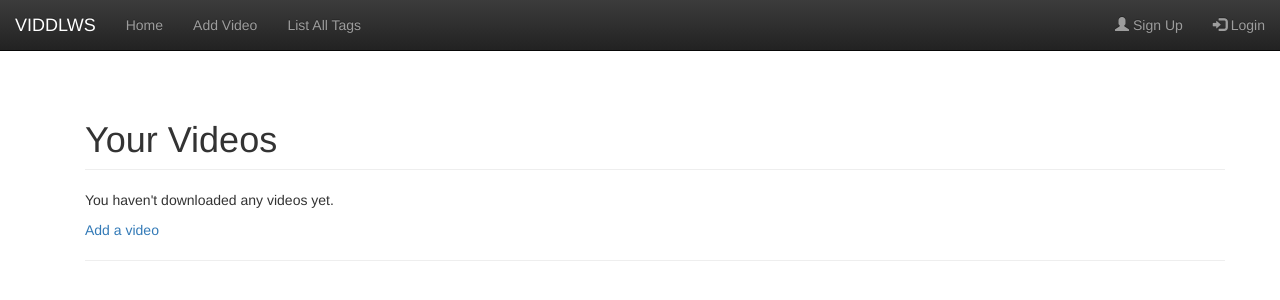
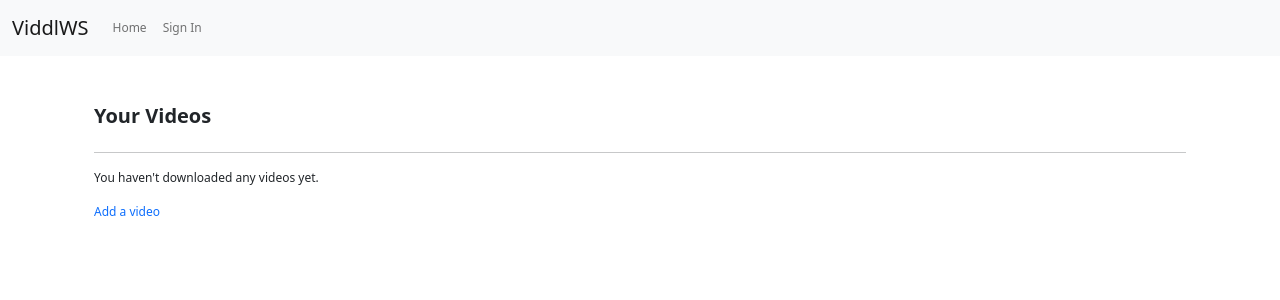
Before and after one commit to wreiner/viddlws, a Django app: template viddlws/core/templates/index.html in a window 1280 px wide. Shown: the top 300 px of the page. Run offline with Django 4.2, Linux system fonts and the light colour scheme; the template is opened without the code that fills it, so the values that code supplies are empty; some libraries are stand-ins or nearby versions.

Commit message:
Switch to newer base, upd components

```diff
--- a/viddlws/core/templates/index.html
+++ b/viddlws/core/templates/index.html
@@ -1,4 +1,4 @@
-{% extends "base/base.html" %}
+{% extends "base.html" %}
 
 {% comment "GPLv3 license note" %}
 #
@@ -28,13 +28,21 @@
     <div class="container">
 
         <!-- Page Header -->
-        <div class="row">
+        <div class="row mt-5 mb-1">
+            {% if tagslug %}
+            <div class="col-lg-8">
+                <h1>Videos tagged with {{ tagslug }}</h1>
+            </div>
+            <div class="col-lg-4 text-end"><b><a href="#"><i class="bi bi-rss"></i> Subscribe to tag</a></b></div>
+            {% else %}
             <div class="col-lg-12">
-                <h1 class="page-header">Your Videos
-                </h1>
+                <h1>Your Videos</h1>
             </div>
+            {% endif %}
         </div>
         <!-- /.row -->
+
+        <hr>
 
         <!-- Projects Row -->
 	{% if videos %}
@@ -42,21 +50,25 @@
 		    {% if forloop.counter0|divisibleby:3 %}
 			{% if not forloop.first %}
 			    </div>
+                <div class="row mt-5">
+                {% else %}
+                <div class="row mt-3">
 			{% endif %}
-			<div class="row">
 		    {% endif %}
 		    <div class="col-md-4 portfolio-item">
-			<a href="/v/{{video.id}}/">
-			    <img class="img-responsive" height="400" src="/downloads/{{video.thumbnailfile}}" alt="">
-			</a>
-			<h3>
-			    <a href="/v/{{video.id}}/">{{video.title}}</a>
-			</h3>
-			<p>
-			    {% for tag in video.tags_display %}
-			    <a href="/tags/{{tag.slug}}" class="label label-info">{{tag}}</a>
-			    {% endfor %}
-			</p>
+                <div class="card" style="width: 20vw;">
+                    <a href="/v/{{video.id}}/"><img src="/downloads/{{video.thumbnailfile}}" class="card-img-top" alt="..."></a>
+                    <div class="card-body">
+                      <h5 class="card-title list-title truncate"><a href="/v/{{video.id}}/">{{video.title}}</a></h5>
+                      <p class="card-text list-title truncate">{{ video.original_data.title }}</p>
+                      <p class="card-text truncate">{{ video.original_data.description }}</p>
+                      <p>
+                        {% for tag in video.tags_display %}
+                        <a href="/tags/{{tag.slug}}"><span class="badge rounded-pill text-bg-info">{{tag}}</span></a>
+                        {% endfor %}
+                    </p>
+                    </div>
+                  </div></a>
 		    </div>
 		{% endfor %}
 		{% if not forloop.last %}
@@ -64,11 +76,11 @@
 		{% endif %}
 	{% else %}
 		<p>You haven't downloaded any videos yet.</p>
-		<p><a href="/core/add_video/">Add a video</a></p>
+		<p><a href="/add_video/">Add a video</a></p>
 	{% endif %}
         <!-- /.row -->
 
-        <hr>
+        <div class="row mt-5"></div>
 
         <!-- Pagination -->
         {% if is_paginated %}
--- a/viddlws/core/templates/tags.html
+++ b/viddlws/core/templates/tags.html
@@ -1,4 +1,4 @@
-{% extends "base/base.html" %}
+{% extends "base.html" %}
 
 {% comment "GPLv3 license note" %}
 #
--- a/viddlws/core/templates/video_form.html
+++ b/viddlws/core/templates/video_form.html
@@ -1,4 +1,4 @@
-{% extends "base/base.html" %}
+{% extends "base.html" %}
 
 {% comment "GPLv3 license note" %}
 #
--- /dev/null
+++ b/viddlws/static/css/project.css
@@ -0,0 +1,37 @@
+/* These styles are generated from project.scss. */
+
+body {
+  font-size: 12px;
+}
+
+a:link {
+  text-decoration: none;
+}
+
+.alert-debug {
+  color: black;
+  background-color: white;
+  border-color: #d6e9c6;
+}
+
+.alert-error {
+  color: #b94a48;
+  background-color: #f2dede;
+  border-color: #eed3d7;
+}
+
+.truncate {
+  width: 18vw;
+  white-space: nowrap;
+  overflow: hidden;
+  text-overflow: ellipsis;
+}
+
+.list-title {
+  font-weight: bold;
+}
+
+h1 {
+  font-weight: bold;
+  font-size: 20px;
+}
--- a/viddlws/templates/base.html
+++ b/viddlws/templates/base.html
@@ -13,8 +13,12 @@
 
     {% block css %}
     <!-- Latest compiled and minified Bootstrap CSS -->
-    <link rel="stylesheet" href="https://cdnjs.cloudflare.com/ajax/libs/bootstrap/5.1.3/css/bootstrap.min.css" integrity="sha512-GQGU0fMMi238uA+a/bdWJfpUGKUkBdgfFdgBm72SUQ6BeyWjoY/ton0tEjH+OSH9iP4Dfh+7HM0I9f5eR0L/4w==" crossorigin="anonymous" referrerpolicy="no-referrer" />
+    <link href="https://cdn.jsdelivr.net/npm/bootstrap@5.2.0/dist/css/bootstrap.min.css" rel="stylesheet" integrity="sha384-gH2yIJqKdNHPEq0n4Mqa/HGKIhSkIHeL5AyhkYV8i59U5AR6csBvApHHNl/vI1Bx" crossorigin="anonymous">
     <!-- Your stuff: Third-party CSS libraries go here -->
+
+    <link rel="stylesheet" href="https://cdn.jsdelivr.net/npm/bootstrap-icons@1.9.1/font/bootstrap-icons.css">
+
+    <link href="https://vjs.zencdn.net/7.20.1/video-js.css" rel="stylesheet" />
 
     <!-- This file stores project-specific CSS -->
     <link href="{% static 'css/project.css' %}" rel="stylesheet">
@@ -24,7 +28,7 @@
     {# Placed at the top of the document so pages load faster with defer #}
     {% block javascript %}
       <!-- Bootstrap JS -->
-      <script defer src="https://cdnjs.cloudflare.com/ajax/libs/bootstrap/5.1.3/js/bootstrap.min.js" integrity="sha512-OvBgP9A2JBgiRad/mM36mkzXSXaJE9BEIENnVEmeZdITvwT09xnxLtT4twkCa8m/loMbPHsvPl0T8lRGVBwjlQ==" crossorigin="anonymous" referrerpolicy="no-referrer"></script>
+      <script src="https://cdn.jsdelivr.net/npm/bootstrap@5.2.0/dist/js/bootstrap.bundle.min.js" integrity="sha384-A3rJD856KowSb7dwlZdYEkO39Gagi7vIsF0jrRAoQmDKKtQBHUuLZ9AsSv4jD4Xa" crossorigin="anonymous"></script>
       <!-- Your stuff: Third-party javascript libraries go here -->
 
       <!-- place project specific Javascript in this file -->
@@ -49,10 +53,13 @@
               <li class="nav-item active">
                 <a class="nav-link" href="{% url 'home' %}">Home <span class="visually-hidden">(current)</span></a>
               </li>
-              <li class="nav-item">
-                <a class="nav-link" href="{% url 'about' %}">About</a>
-              </li>
               {% if request.user.is_authenticated %}
+                <li class="nav-item">
+                  <a class="nav-link" href="/add_video/">Add Video</a>
+                </li>
+                <li class="nav-item">
+                  <a class="nav-link" href="/tags/">List All Tags</a>
+                </li>
                 <li class="nav-item">
                   {# URL provided by django-allauth/account/urls.py #}
                   <a class="nav-link" href="{% url 'users:detail' request.user.username  %}">{% translate "My Profile" %}</a>
```
Also changed, not shown: viddlws/core/templates/video_detail.html (+15 -8 lines), 1 other file.
